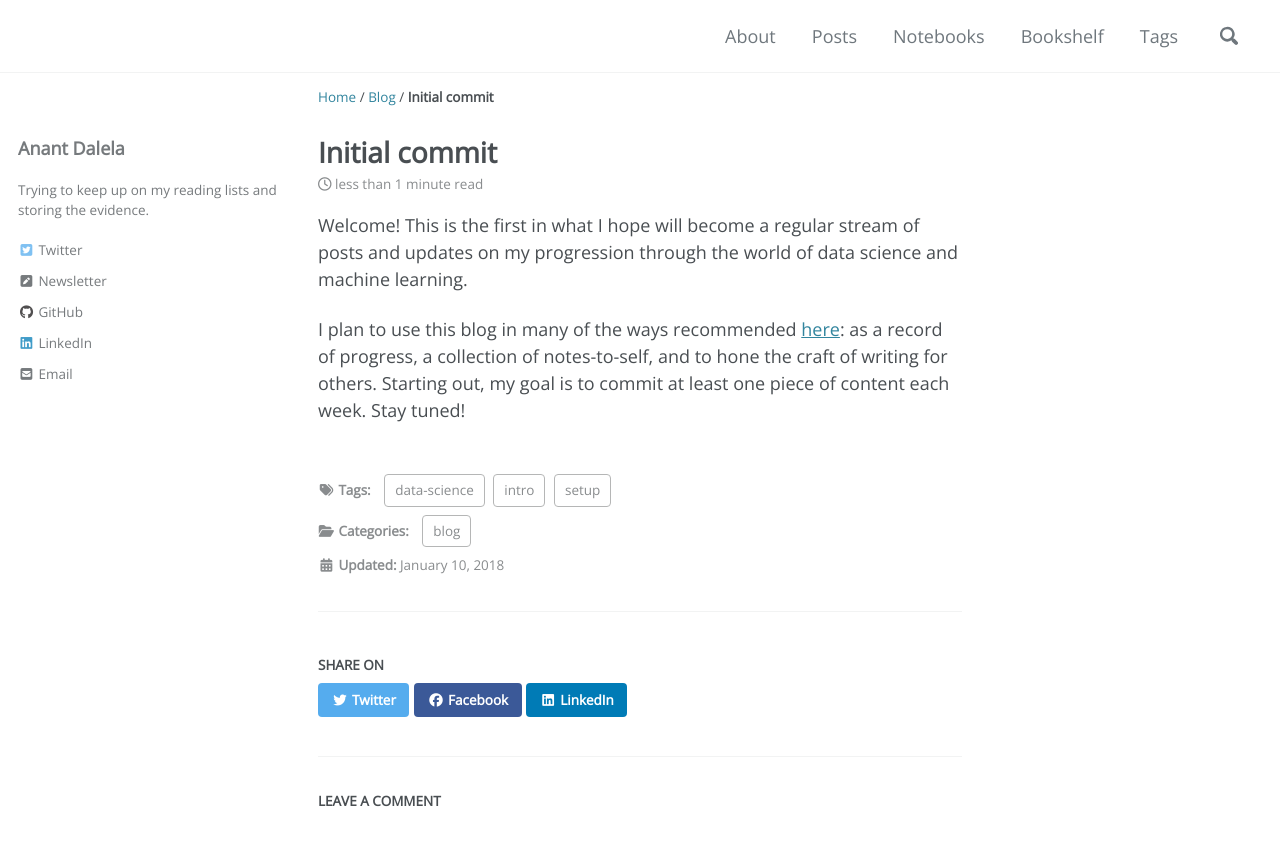
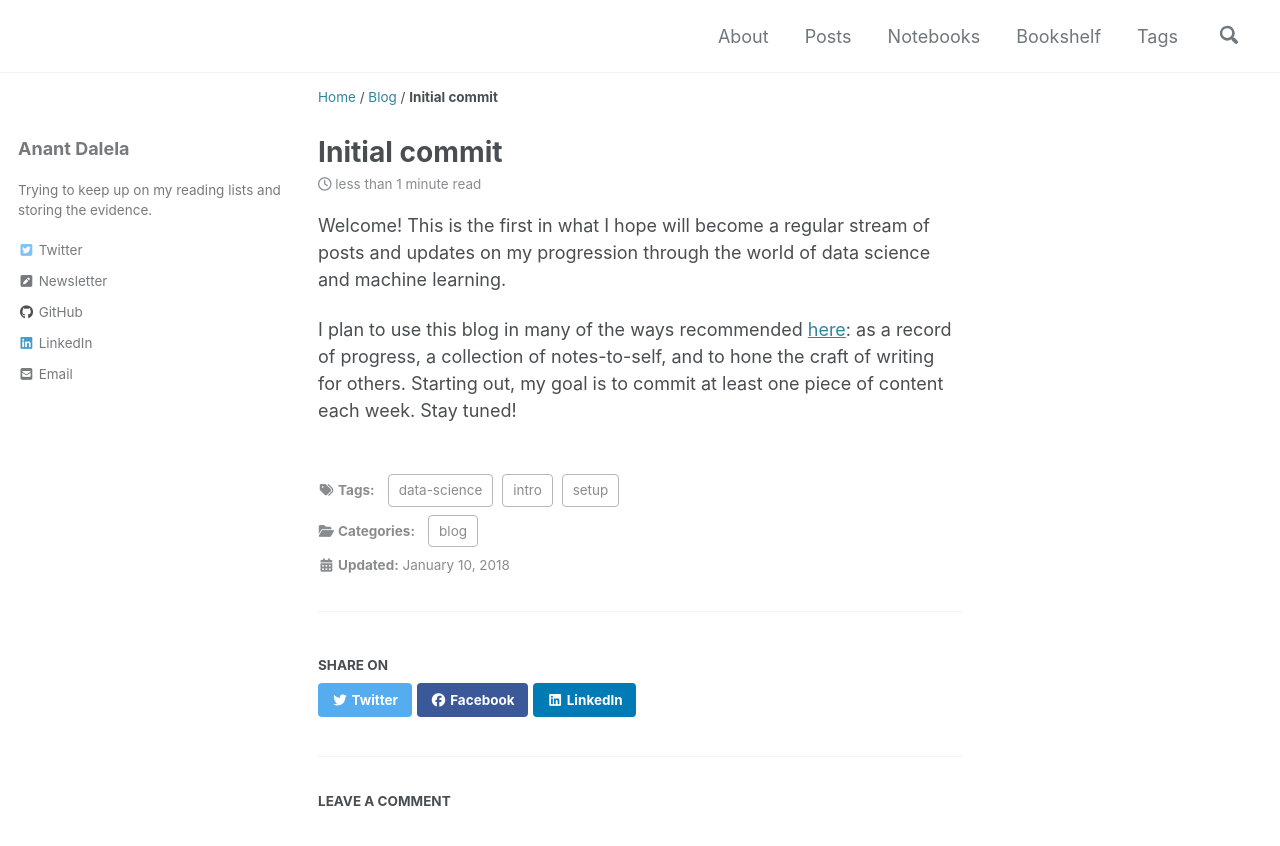
Before and after one commit to anantd/mm-blog, a Jekyll site: the page built from _posts/2018-01-01-first-post.md, in a window 1280 px wide and 900 px high. Shown: the top 846 px of the window. Built offline with Jekyll 4.4.1, drawn with Linux system fonts in a browser that asks for light colours; cached includes are drawn as plain includes; nearby versions of some CDN libraries; comment, search, counter and statistics services are not loaded.

Commit message:
final visual tweaks

```diff
--- a/_config.yml
+++ b/_config.yml
@@ -6,10 +6,10 @@ github: [metadata]
 
 # Site Settings
 locale                   : "en-US"
-title                    : "Anant's blog"
+title                    : "Anant Dalela"
 title_separator          : "-"
 name                     : "Anant Dalela"
-description              : "An amazing website."
+description              : " "
 url                      : # the base hostname & protocol for your site e.g. "https://mmistakes.github.io"
 baseurl                  : # the subpath of your site, e.g. "/blog"
 repository               : "anantd/mm-blog"
--- a/_sass/minimal-mistakes/_variables.scss
+++ b/_sass/minimal-mistakes/_variables.scss
@@ -6,8 +6,7 @@
    Typography
    ========================================================================== */
 
-@import url('https://fonts.googleapis.com/css?family=Open+Sans');
-@import url('https://fonts.googleapis.com/css?family=Noto+Sans');
+
 $doc-font-size: 16 !default;
 
 
@@ -17,7 +16,7 @@ $indent-var: 1.3em !default;
 
 /* system typefaces */
 $serif: Georgia, Times, serif !default;
-$sans-serif: "Open Sans", "Avenir", -apple-system, BlinkMacSystemFont, "Roboto", "Segoe UI",
+$sans-serif: "Avenir", -apple-system, BlinkMacSystemFont, "Roboto", "Segoe UI",
   "Helvetica Neue", "Lucida Grande", Arial, sans-serif !default;
 $monospace: Monaco, Consolas, "Lucida Console", monospace !default;
 
```
